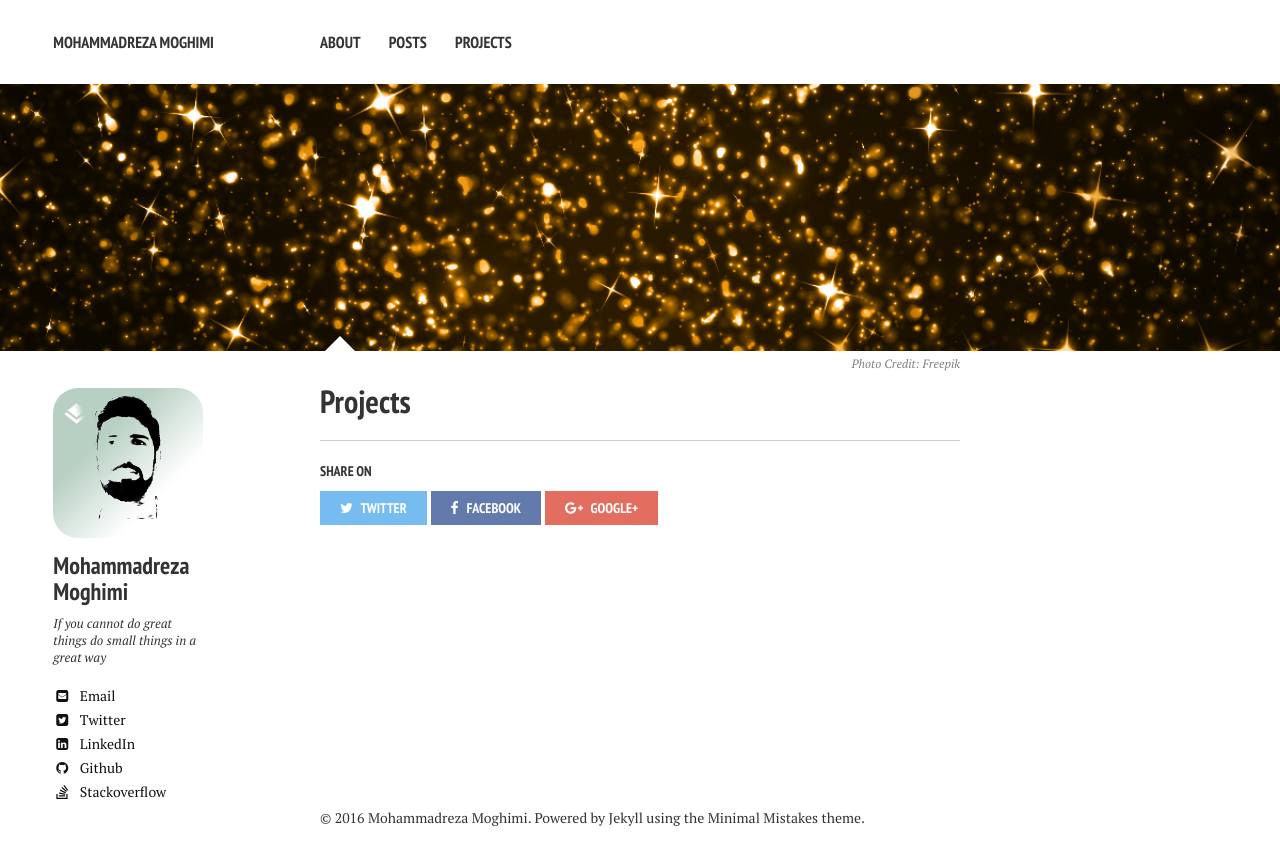
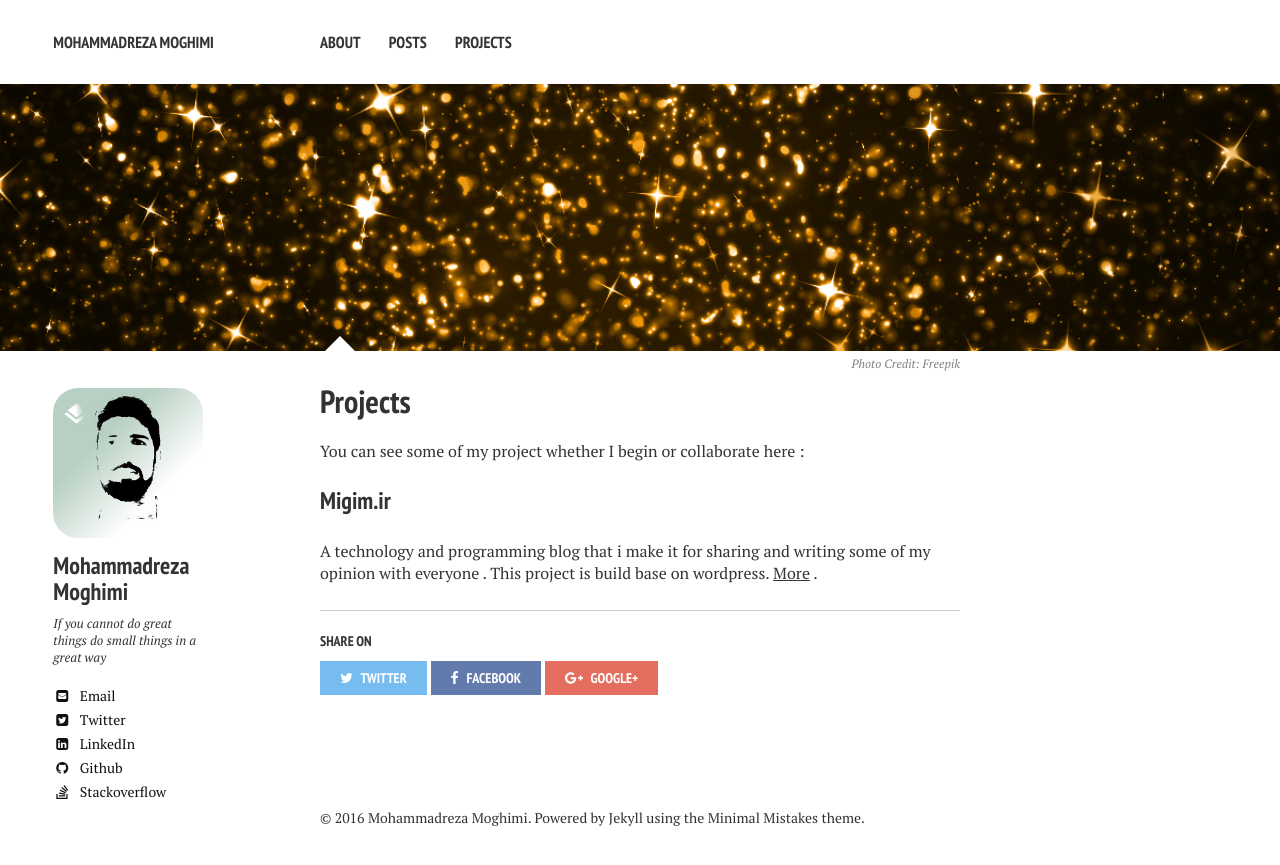
Before and after one commit to mimr9/mimr9.github.io, a Jekyll site: the page built from projects/index.md, in a window 1280 px wide. Shown: the top 865 px of the page. Built offline with Jekyll 4.4.1, drawn with Linux system fonts in a browser that asks for light colours; nearby versions of some CDN libraries; comment, search, counter and statistics services are not loaded.

Commit message:
Update index.md

```diff
--- a/projects/index.md
+++ b/projects/index.md
@@ -8,3 +8,8 @@ image:
   credit: Freepik
   creditlink: http://www.freepik.com
 ---
+You can see some of my project whether I begin or collaborate here :
+
+### Migim.ir
+
+A technology and programming blog that i make it for sharing and writing some of my opinion with everyone . This project is build base on wordpress. [More](http://migim.ir) .
```
